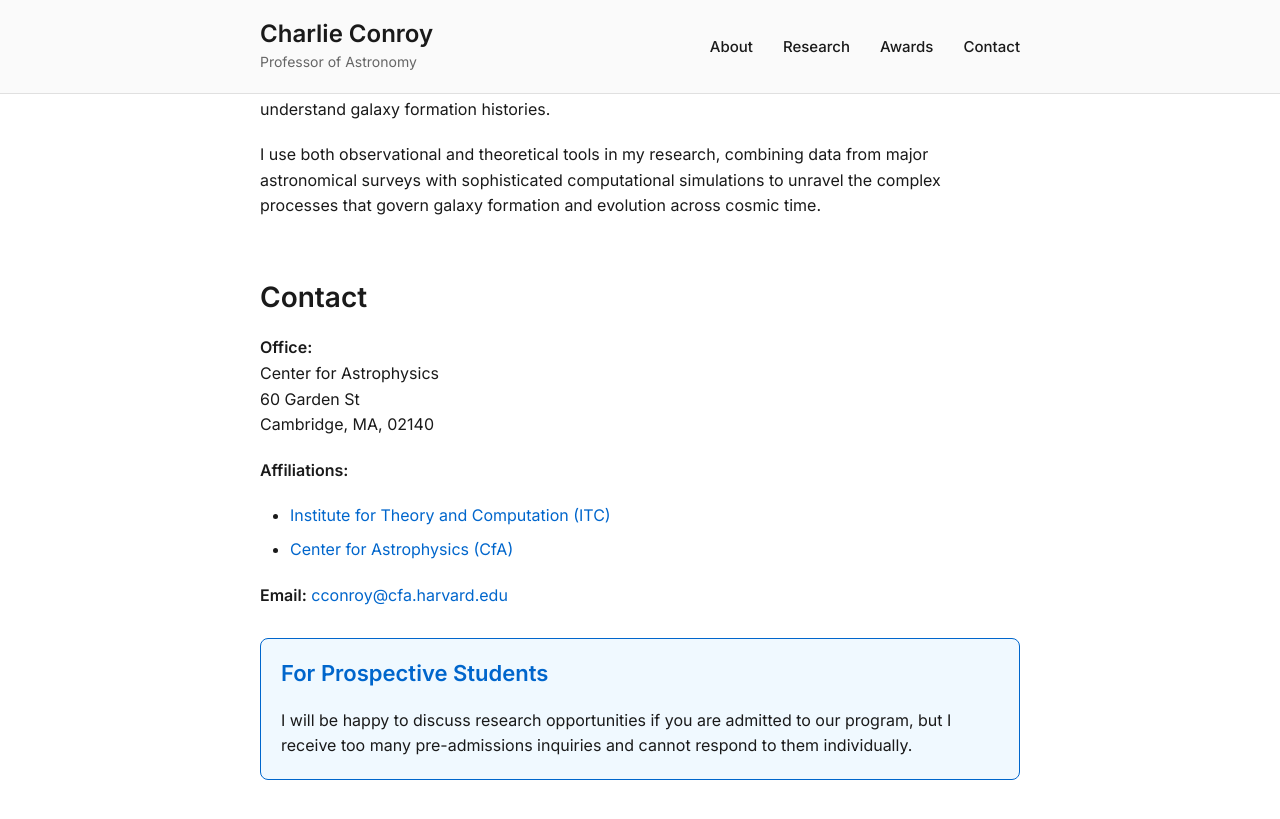
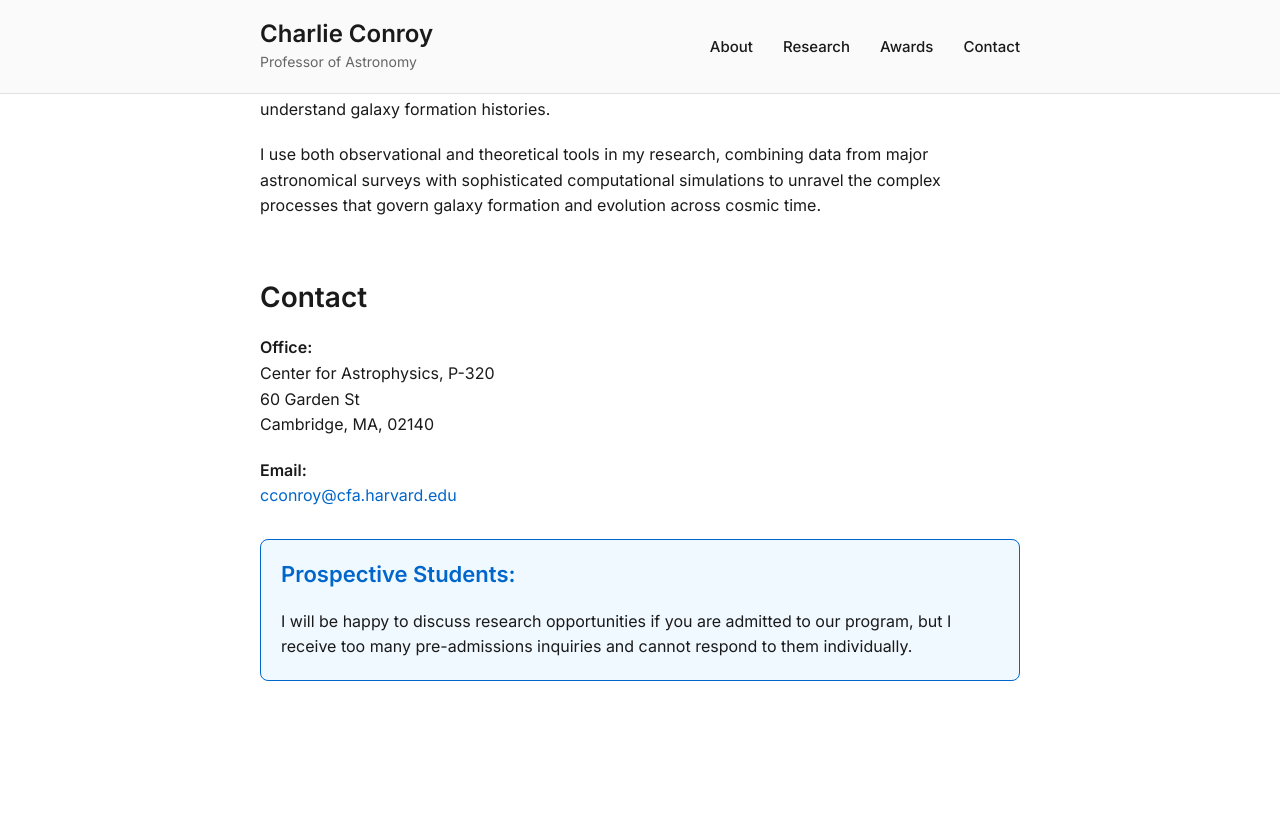
Before and after one commit to cconroy20/cconroy20.github.io, a Jekyll site: the page index.html, which Jekyll copies as it is, in a window 1280 px wide and 900 px high, scrolled down 1425 px. Shown: the top 819 px of the window. Built offline with Jekyll 4.4.1, drawn with Linux system fonts in a browser that asks for light colours.

Commit message:
Update index.html

```diff
--- a/index.html
+++ b/index.html
@@ -348,18 +348,14 @@
             <section id="contact" class="section">
                 <h2>Contact</h2>
                 <p><strong>Office:</strong> <br>
-                Center for Astrophysics <br>
+                Center for Astrophysics, P-320 <br>
                 60 Garden St <br>
                 Cambridge, MA, 02140</p>
-                <p><strong>Affiliations:</strong></p>
-                <ul>
-                    <li><a href="http://www.cfa.harvard.edu/itc/" target="_blank">Institute for Theory and Computation (ITC)</a></li>
-                    <li><a href="http://www.cfa.harvard.edu/" target="_blank">Center for Astrophysics (CfA)</a></li>
-                </ul>
-                <p><strong>Email:</strong> <a href="mailto:cconroy@cfa.harvard.edu">cconroy@cfa.harvard.edu</a></p>
+
+                <p><strong>Email:</strong> <br> <a href="mailto:cconroy@cfa.harvard.edu">cconroy@cfa.harvard.edu</a></p>
 
                 <div style="background: #f0f9ff; border: 1px solid #0066cc; border-radius: 8px; padding: 20px; margin-top: 30px;">
-                    <h3 style="margin-top: 0; color: #0066cc;">For Prospective Students</h3>
+                    <h3 style="margin-top: 0; color: #0066cc;">Prospective Students:</h3>
                     <p style="margin-bottom: 0;">I will be happy to discuss research opportunities if you are admitted to our program, but I receive too many pre-admissions inquiries and cannot respond to them individually.</p>
                 </div>
             </section>
```
